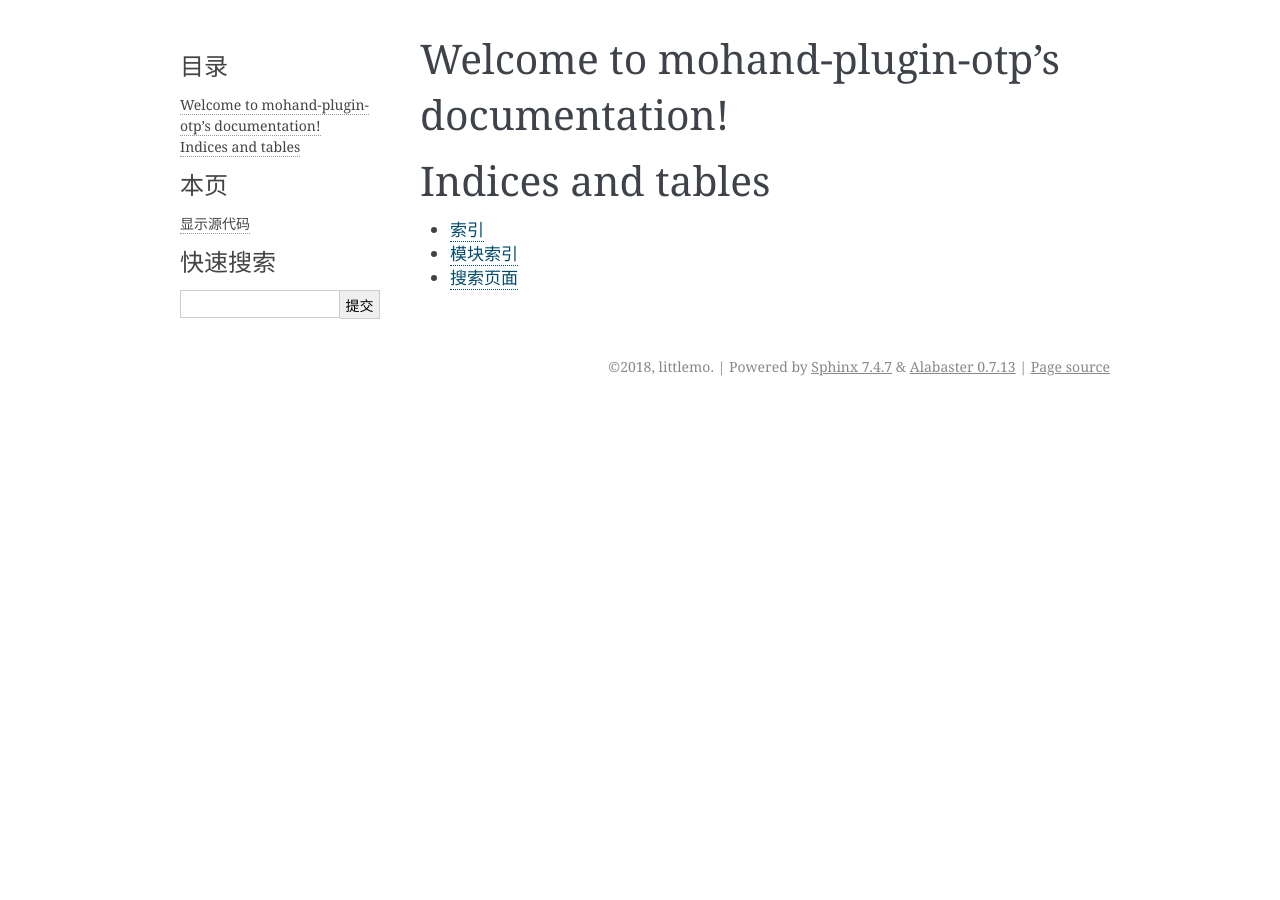
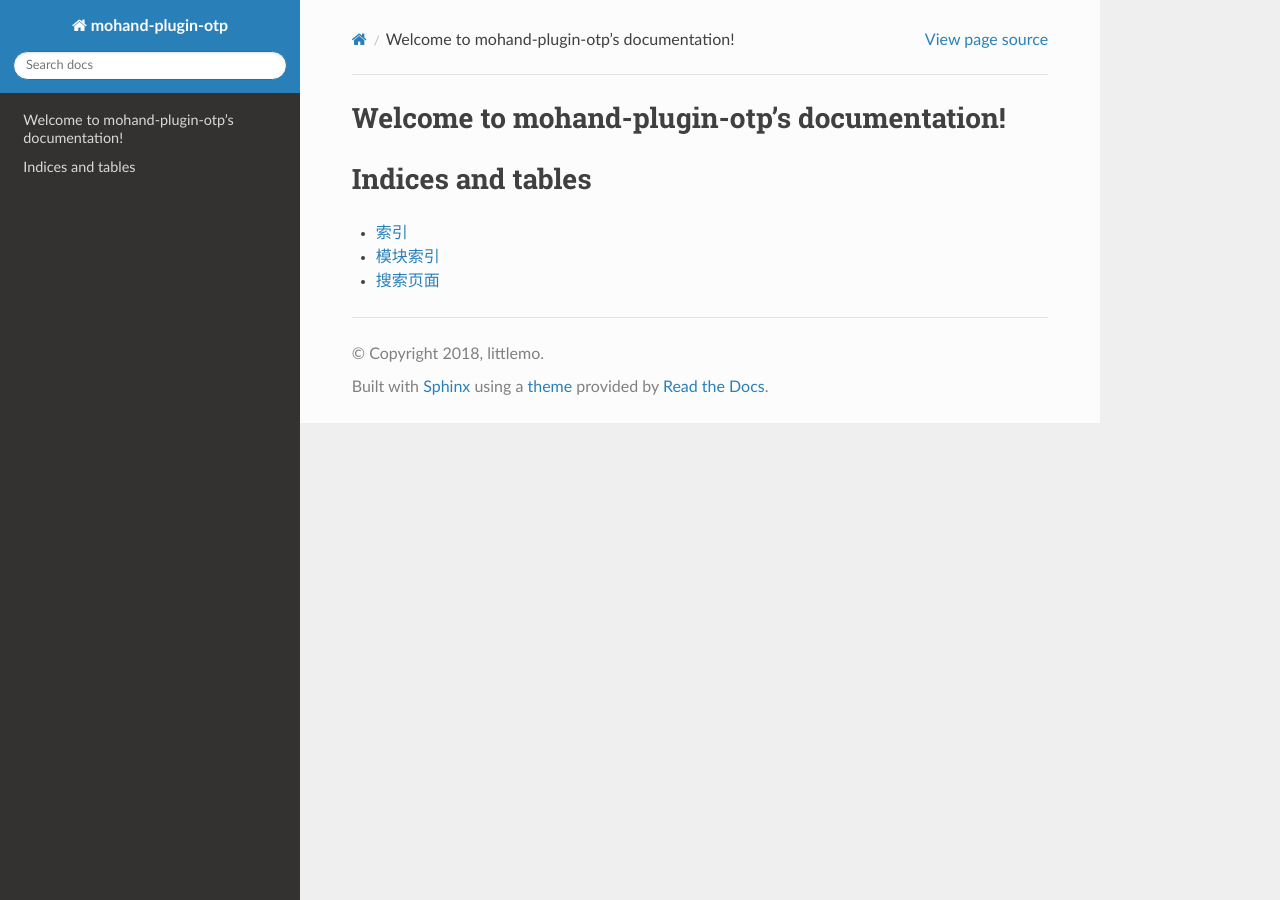
Before and after one commit to littlemo/mohand-plugin-otp, a Sphinx documentation site: the page built from docs/source/index.rst, in a window 1280 px wide. Built offline with Sphinx 7.4.7 and the Read the Docs theme 2.0.0, drawn with Linux system fonts in a browser that asks for light colours; formulas are drawn with MathJax 3; the version number could not be read and is left out; some of the changed lines change nothing that is shown.

Commit message:
F: 对sphinx文档工程配置进行定制修改

```diff
--- a/docs/source/conf.py
+++ b/docs/source/conf.py
@@ -14,6 +14,8 @@
 #
 # import os
 # import sys
+import sphinx_rtd_theme
+from mohand_plugin_expect.version import VERSION
 # sys.path.insert(0, os.path.abspath('.'))
 
 
@@ -24,9 +26,9 @@ copyright = '2018, littlemo'
 author = 'littlemo'
 
 # The short X.Y version
-version = ''
+version = '.'.join(map(str, VERSION[:2]))
 # The full version, including alpha/beta/rc tags
-release = '0.0.0'
+release = '.'.join(map(str, VERSION[:3]))
 
 
 # -- General configuration ---------------------------------------------------
@@ -48,6 +50,17 @@ extensions = [
     'sphinx.ext.ifconfig',
     'sphinx.ext.viewcode',
 ]
+
+# Autodoc
+autodoc_default_flags = [
+    'members',
+    'show-inheritance',
+]
+
+autodoc_member_order = 'bysource'
+
+# Include __init__ docstring in class level docs
+autoclass_content = 'class'
 
 # Add any paths that contain templates here, relative to this directory.
 templates_path = ['_templates']
@@ -82,7 +95,8 @@ pygments_style = 'sphinx'
 # The theme to use for HTML and HTML Help pages.  See the documentation for
 # a list of builtin themes.
 #
-html_theme = 'alabaster'
+html_theme = 'sphinx_rtd_theme'
+html_theme_path = [sphinx_rtd_theme.get_html_theme_path()]
 
 # Theme options are theme-specific and customize the look and feel of a theme
 # further.  For a list of options available for each theme, see the
@@ -109,7 +123,7 @@ html_static_path = ['_static']
 # -- Options for HTMLHelp output ---------------------------------------------
 
 # Output file base name for HTML help builder.
-htmlhelp_basename = 'mohand-plugin-otpdoc'
+htmlhelp_basename = 'mohand-plugin-otp-doc'
 
 
 # -- Options for LaTeX output ------------------------------------------------
@@ -189,7 +203,9 @@ epub_exclude_files = ['search.html']
 # -- Options for intersphinx extension ---------------------------------------
 
 # Example configuration for intersphinx: refer to the Python standard library.
-intersphinx_mapping = {'https://docs.python.org/': None}
+intersphinx_mapping = {
+    'python': ('https://docs.python.org/3.5', None)
+}
 
 # -- Options for todo extension ----------------------------------------------
 
```
